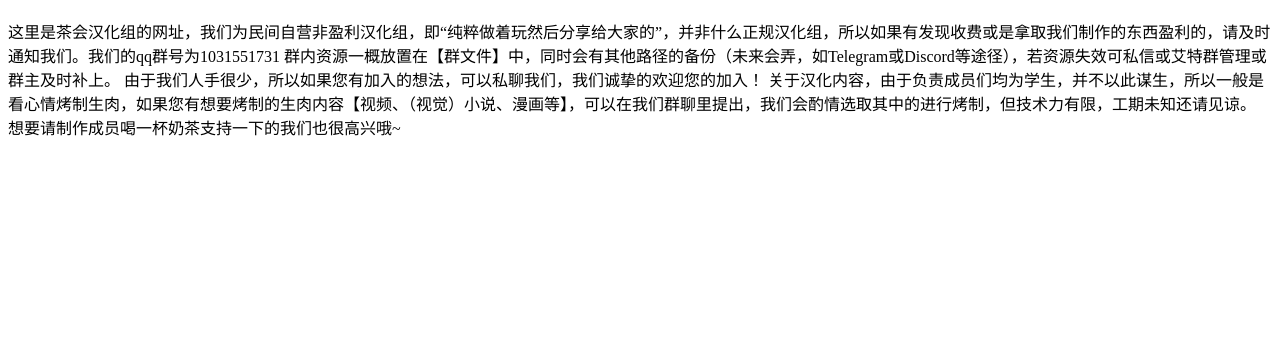
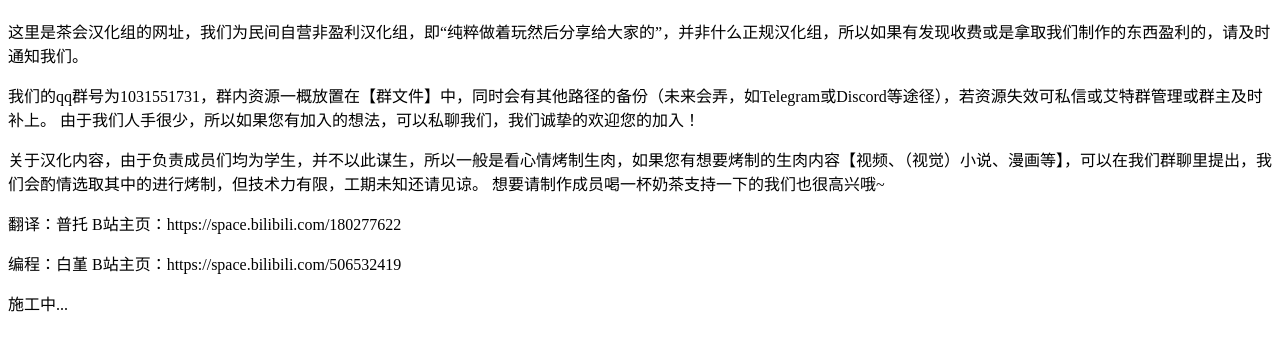
Before and after one commit to puto233/TeaTimeTranslation.github.io, a plain HTML site: page index.html in a window 1280 px wide. Shown: the part 70-420 px from the top of the page. Drawn offline with Linux system fonts and the light colour scheme.

Commit message:
Update index.html

```diff
--- a/index.html
+++ b/index.html
@@ -2,10 +2,14 @@
 <html>
 <body>
 <h1>茶会汉化组 TeaTimeTranslation（施工中）</h1>
-<p>这里是茶会汉化组的网址，我们为民间自营非盈利汉化组，即“纯粹做着玩然后分享给大家的”，并非什么正规汉化组，所以如果有发现收费或是拿取我们制作的东西盈利的，请及时通知我们。我们的qq群号为1031551731
-群内资源一概放置在【群文件】中，同时会有其他路径的备份（未来会弄，如Telegram或Discord等途径），若资源失效可私信或艾特群管理或群主及时补上。
-由于我们人手很少，所以如果您有加入的想法，可以私聊我们，我们诚挚的欢迎您的加入！
-关于汉化内容，由于负责成员们均为学生，并不以此谋生，所以一般是看心情烤制生肉，如果您有想要烤制的生肉内容【视频、（视觉）小说、漫画等】，可以在我们群聊里提出，我们会酌情选取其中的进行烤制，但技术力有限，工期未知还请见谅。
+<p>这里是茶会汉化组的网址，我们为民间自营非盈利汉化组，即“纯粹做着玩然后分享给大家的”，并非什么正规汉化组，所以如果有发现收费或是拿取我们制作的东西盈利的，请及时通知我们。</p>
+<p>我们的qq群号为1031551731，群内资源一概放置在【群文件】中，同时会有其他路径的备份（未来会弄，如Telegram或Discord等途径），若资源失效可私信或艾特群管理或群主及时补上。
+由于我们人手很少，所以如果您有加入的想法，可以私聊我们，我们诚挚的欢迎您的加入！</p>
+<p>关于汉化内容，由于负责成员们均为学生，并不以此谋生，所以一般是看心情烤制生肉，如果您有想要烤制的生肉内容【视频、（视觉）小说、漫画等】，可以在我们群聊里提出，我们会酌情选取其中的进行烤制，但技术力有限，工期未知还请见谅。
 想要请制作成员喝一杯奶茶支持一下的我们也很高兴哦~</p>
+<p>翻译：普托   B站主页：https://space.bilibili.com/180277622</p>
+<p>编程：白堇   B站主页：https://space.bilibili.com/506532419</p>
+<p> </p>
+<p>施工中...</p>
 </body>
 </html>
```
